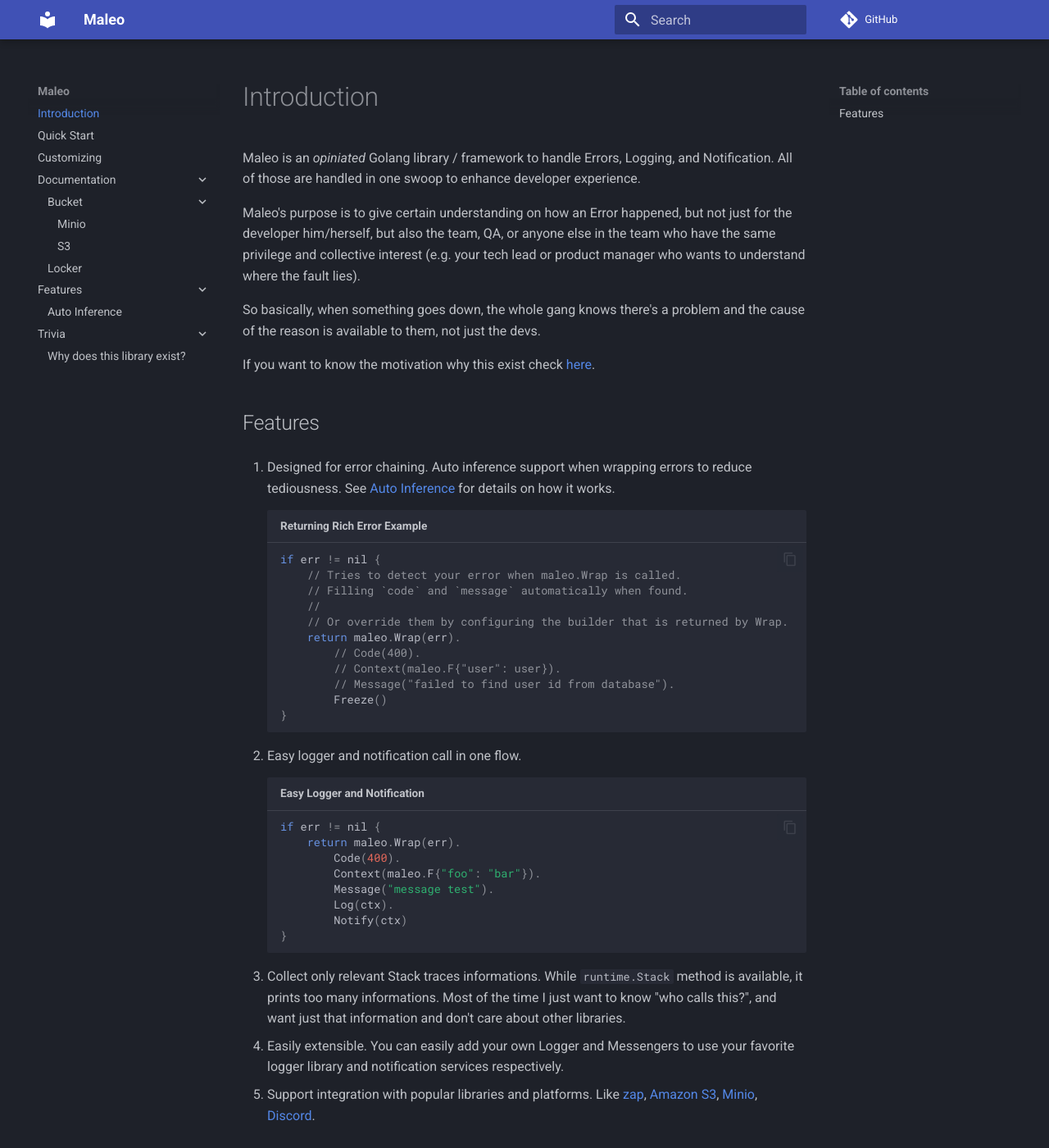
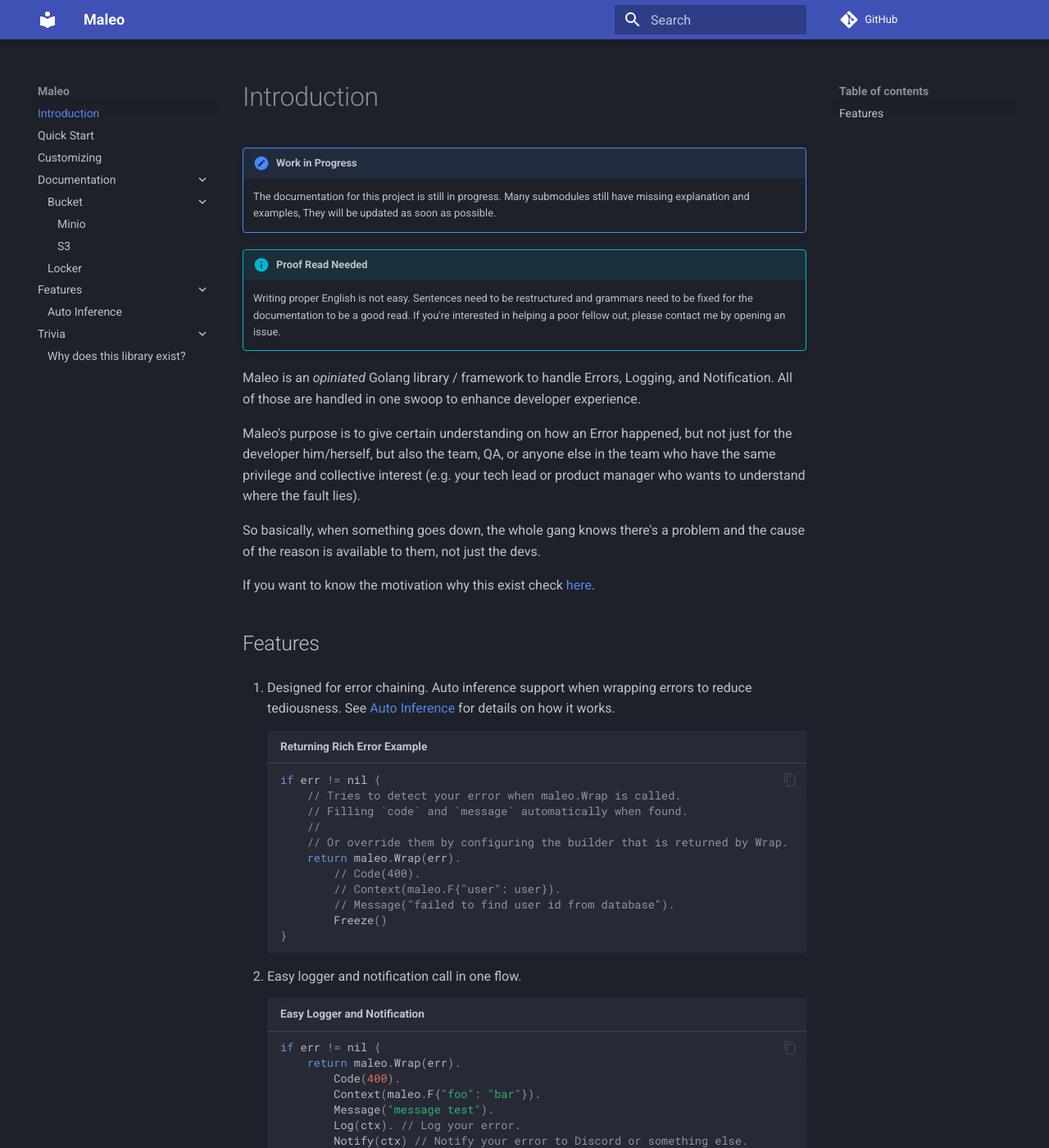
Before and after one commit to tigorlazuardi/maleo, an MkDocs documentation site: the page built from docs/index.md, in a window 1280 px wide and 1400 px high. Shown: the whole window at 82% size. Built offline with MkDocs 1.6.1 and Material for MkDocs 9.7.7, drawn with Linux system fonts in a browser that asks for light colours; comment, search, counter and statistics services are not loaded.

Commit message:
docs: add warning at introduction page that the docs are still WIP

````diff
--- a/docs/index.md
+++ b/docs/index.md
@@ -1,4 +1,16 @@
 # Introduction
+
+!!! note "Work in Progress"
+
+    The documentation for this project is still in progress.
+    Many submodules still have missing explanation and examples,
+    They will be updated as soon as possible.
+
+!!! info "Proof Read Needed"
+
+    Writing proper English is not easy. Sentences need to be restructured and grammars need to be fixed for the
+    documentation to be a good read. If you're interested in helping a poor fellow out, please contact me by opening an
+    issue.
 
 Maleo is an _opiniated_ Golang library / framework to handle Errors, Logging, and Notification. All of those are handled
 in one swoop to enhance developer experience.
@@ -39,8 +51,8 @@
             Code(400).
             Context(maleo.F{"foo": "bar"}).
             Message("message test").
-            Log(ctx).
-            Notify(ctx)
+            Log(ctx). // Log your error.
+            Notify(ctx) // Notify your error to Discord or something else.
     }
     ```
 
````
Also changed, not shown: README.md (+3 -0 lines).
